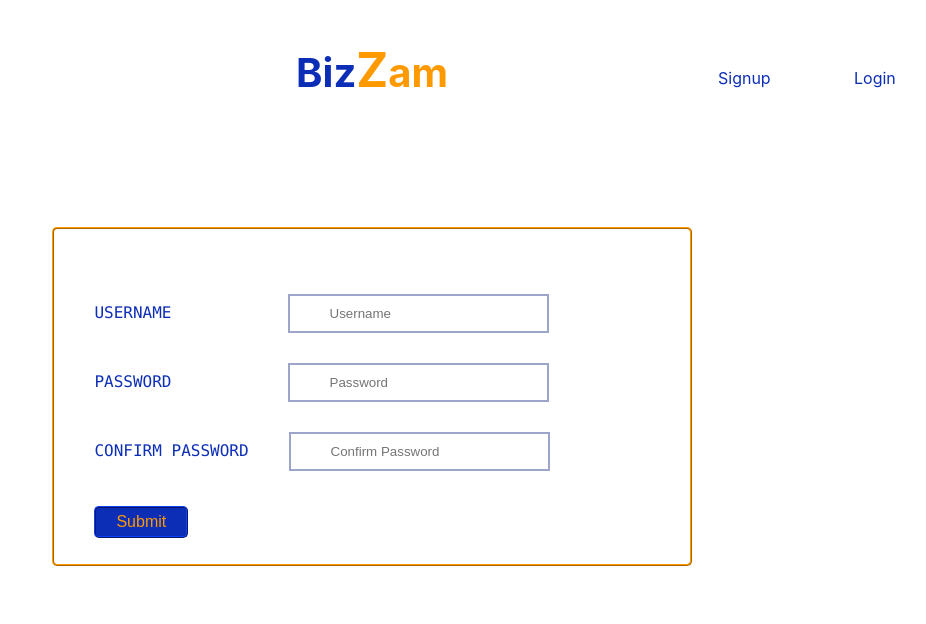
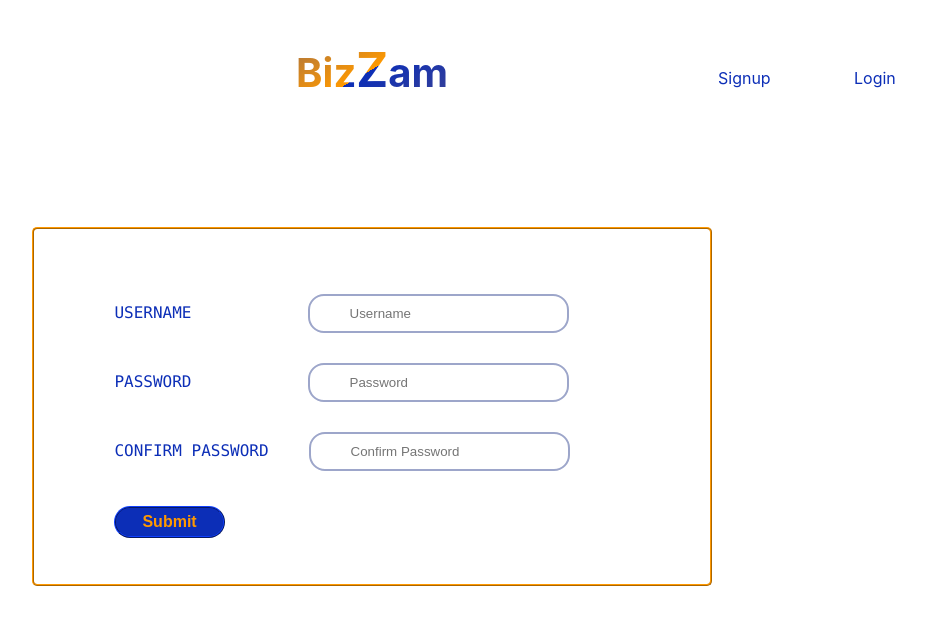
Before and after one commit to nerochen25/bizzam-flex-project, a React (Create React App) app in the folder frontend/: page /#/signup in a window 1280 px wide. Shown: the top 624 px of the page, without its empty margins (268-1194 px from the left). Built offline with nearby package versions, Linux system fonts and the light colour scheme.

Commit message:
Change the logo gradients and button borders

```diff
--- a/frontend/src/components/nav/navbar.css
+++ b/frontend/src/components/nav/navbar.css
@@ -1,9 +1,9 @@
 .project-title {
     font-size: 48px;
-    /* background: linear-gradient(330deg, #ff9900 0%, #0C2EB7 50%, #ff9900 50%, #0C2EB7 75%, #e05252 100%); */
-    /* -webkit-background-clip: text;
+    background: linear-gradient(330deg, #ff9900 0%, #0C2EB7 50%, #ff9900 50%, #0C2EB7 75%, #e05252 100%);
+    -webkit-background-clip: text;
     background-clip: text;
-    -webkit-text-fill-color: transparent; */
+    -webkit-text-fill-color: transparent;
     text-align: center;
     color: #ff9900;
     margin-top: 40px;
@@ -11,12 +11,12 @@
 }
 
 .blue {
-    color: #0C2EB7;
+    /* color: #0C2EB7; */
     font-size: 40px;
 }
 
 .orange {
-    color: #ff9900;
+    /* color: #ff9900; */
     font-size: 40px;
 }
 
--- a/frontend/src/components/session/signup_form.css
+++ b/frontend/src/components/session/signup_form.css
@@ -18,7 +18,7 @@
 }
 
 .labels {
-    margin-left: 30px;
+    margin-left: 70px;
     color: #0C2EB7;
     font-family: 'Antic Slab',
     Monaco,
@@ -29,6 +29,11 @@
     margin: 15px 40px;
     padding: 10px 40px;
     border: 2px solid rgb(157, 166, 202);
+    border-radius: 16px;
+    -webkit-border-radius: 16px;
+    -moz-border-radius: 16px;
+    -ms-border-radius: 16px;
+    -o-border-radius: 16px;
 }
 
 .input-field-1 {
@@ -36,17 +41,19 @@
 }
 
 .form-btn {
-    margin-left: 30px;
+    margin-left: 70px;
+    margin-bottom: 20px;
     border: 2px ridge #0C2EB7;
     color: #ff9900;
     background-color: #0C2EB7;
     font-size: 16px;
-    padding: 5px 20px;
-    border-radius: 5px;
-    -webkit-border-radius: 5px;
-    -moz-border-radius: 5px;
-    -ms-border-radius: 5px;
-    -o-border-radius: 5px;
+    font-weight: 700;
+    padding: 5px 26px;
+    border-radius: 16px;
+    -webkit-border-radius: 16px;
+    -moz-border-radius: 16px;
+    -ms-border-radius: 16px;
+    -o-border-radius: 16px;
 }
 
 .form-btn:hover {
```
